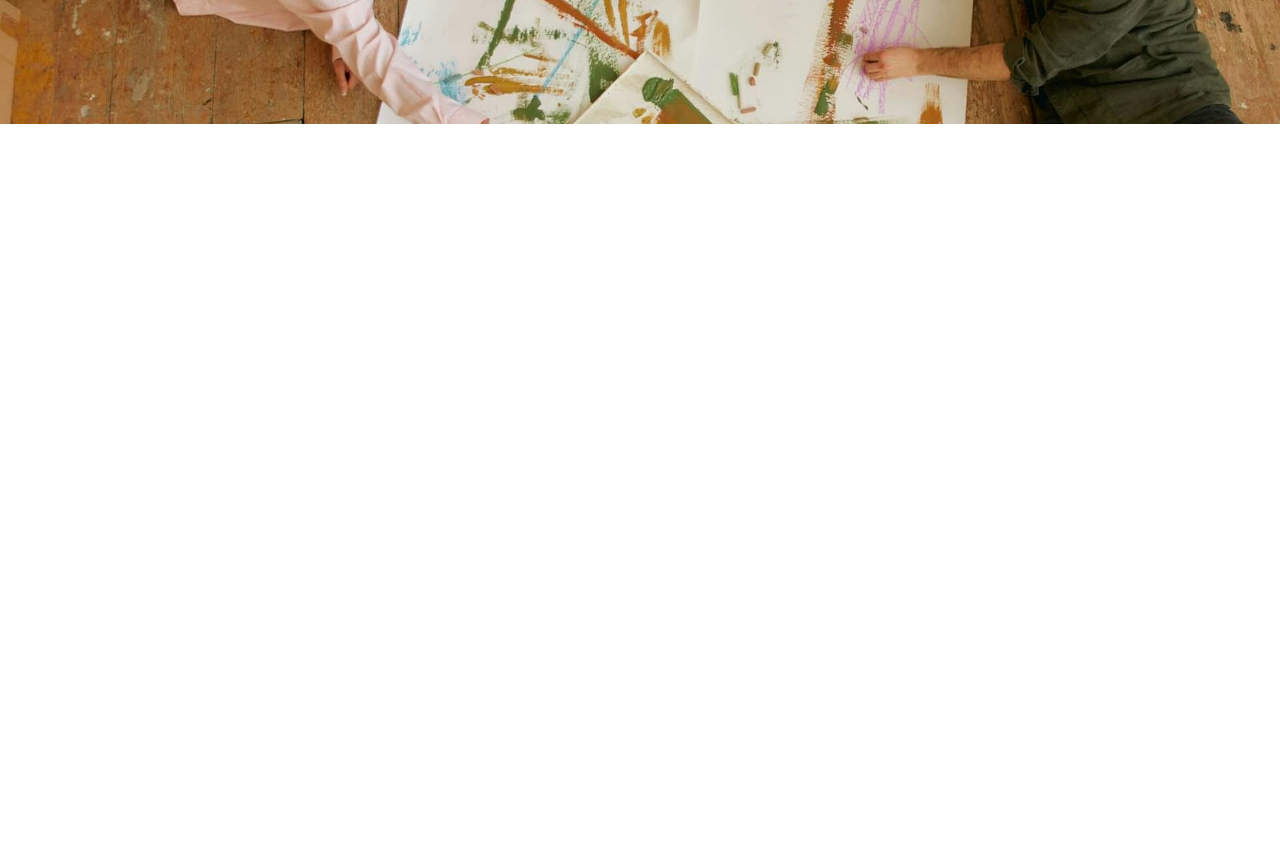
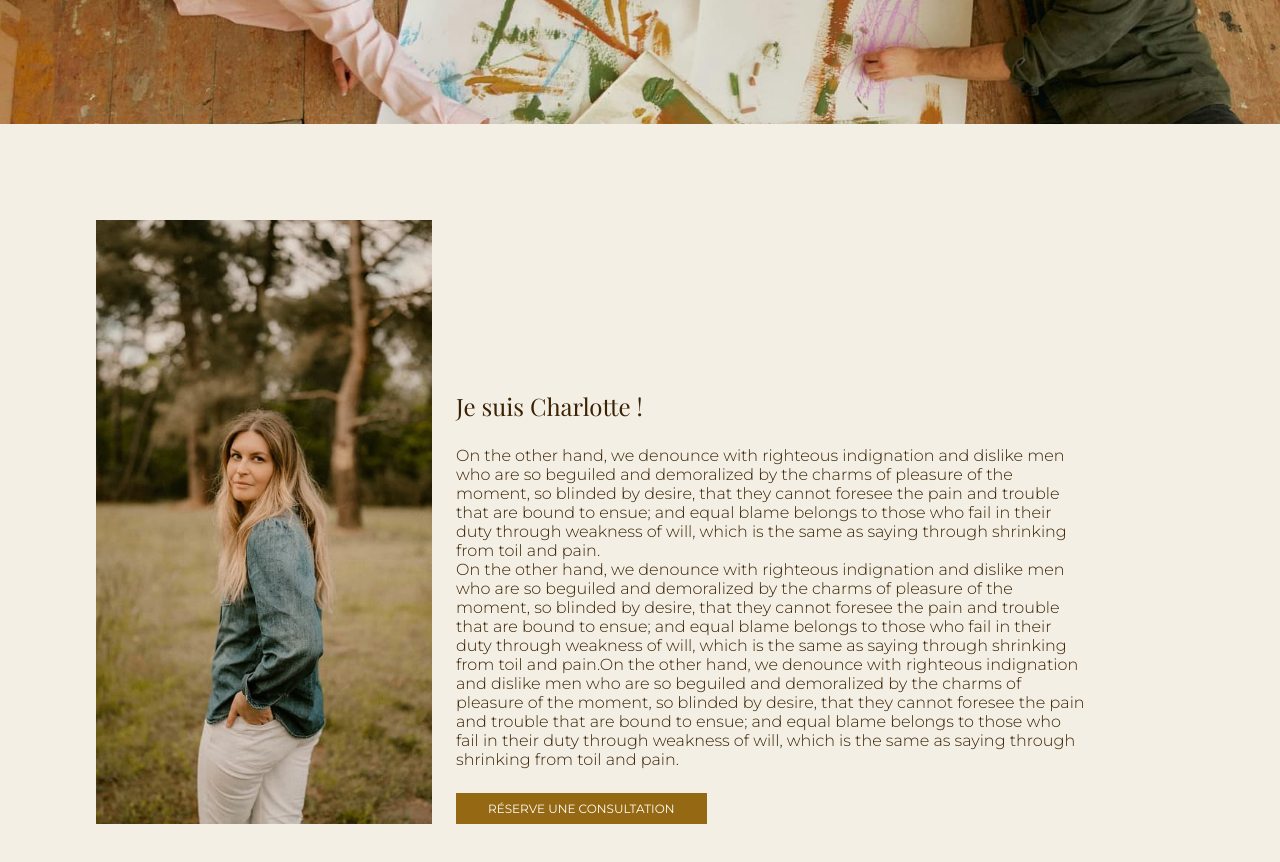
Before and after one commit to ljeandin/emergence, a Vue app: page / in a window 1280 px wide. Shown: the part 5580-6442 px from the top of the page. Before the commit the page ends 5704 px from the top, so only its background shows below. Built offline with nearby package versions, Linux system fonts and the light colour scheme; a web font is replaced by a local one.

Commit message:
Create about section

```diff
--- a/src/App.vue
+++ b/src/App.vue
@@ -4,6 +4,7 @@
     import AboutPractice from "./components/organisms/about-practice/AboutPractice.vue";
     import Testimonials from "./components/organisms/testimonials/Testimonials.vue";
     import Offer from "./components/organisms/offer/Offer.vue";
+    import About from "./components/organisms/about/About.vue";
 </script>
 
 <template>
@@ -17,10 +18,10 @@
         alt=""
     />
     <Offer />
-
     <img
         class="decorative-banner"
         src="/src/assets/images/banners/banner_people.jpg"
         alt=""
     />
+    <About />
 </template>
--- /dev/null
+++ b/src/components/organisms/about/About.vue
@@ -0,0 +1,46 @@
+<template>
+    <section class="about">
+        <img
+            class="about__image"
+            src="@/assets/images/about/about_portrait.jpg"
+            alt=""
+        />
+        <div class="about__text">
+            <h2 class="heading-2">Je suis Charlotte !</h2>
+            <p>
+                On the other hand, we denounce with
+                righteous indignation and dislike men who
+                are so beguiled and demoralized by the
+                charms of pleasure of the moment, so blinded
+                by desire, that they cannot foresee the pain
+                and trouble that are bound to ensue; and
+                equal blame belongs to those who fail in
+                their duty through weakness of will, which
+                is the same as saying through shrinking from
+                toil and pain. <br />
+                On the other hand, we denounce with
+                righteous indignation and dislike men who
+                are so beguiled and demoralized by the
+                charms of pleasure of the moment, so blinded
+                by desire, that they cannot foresee the pain
+                and trouble that are bound to ensue; and
+                equal blame belongs to those who fail in
+                their duty through weakness of will, which
+                is the same as saying through shrinking from
+                toil and pain.On the other hand, we denounce
+                with righteous indignation and dislike men
+                who are so beguiled and demoralized by the
+                charms of pleasure of the moment, so blinded
+                by desire, that they cannot foresee the pain
+                and trouble that are bound to ensue; and
+                equal blame belongs to those who fail in
+                their duty through weakness of will, which
+                is the same as saying through shrinking from
+                toil and pain.
+            </p>
+            <button class="button-colored">
+                Réserve une consultation
+            </button>
+        </div>
+    </section>
+</template>
--- /dev/null
+++ b/src/components/organisms/about/about.scss
@@ -0,0 +1,20 @@
+.about {
+    width: 100%;
+    display: flex;
+    align-items: flex-end;
+    gap: 3 * $spacing;
+    padding: 12 * $spacing;
+    padding-bottom: 6 * $spacing;
+    background: $color-background;
+
+    &__text {
+        max-width: 60ch;
+        & > *:not(:last-child) {
+            margin-bottom: 3 * $spacing;
+        }
+    }
+
+    &__image {
+        width: 42 * $spacing;
+    }
+}
--- a/src/style.scss
+++ b/src/style.scss
@@ -4,6 +4,7 @@
 @import "./components/tokens/typography.scss";
 @import "./components/atoms/buttons.scss";
 @import "./components/atoms/decorative-banner.scss";
+@import "./components/organisms/about/about.scss";
 @import "./components/organisms/about-practice/about-practice.scss";
 @import "./components/organisms/header/header.scss";
 @import "./components/organisms/hero/hero.scss";
```
Also changed, not shown: src/assets/images/about/about_portrait.jpg (added).
